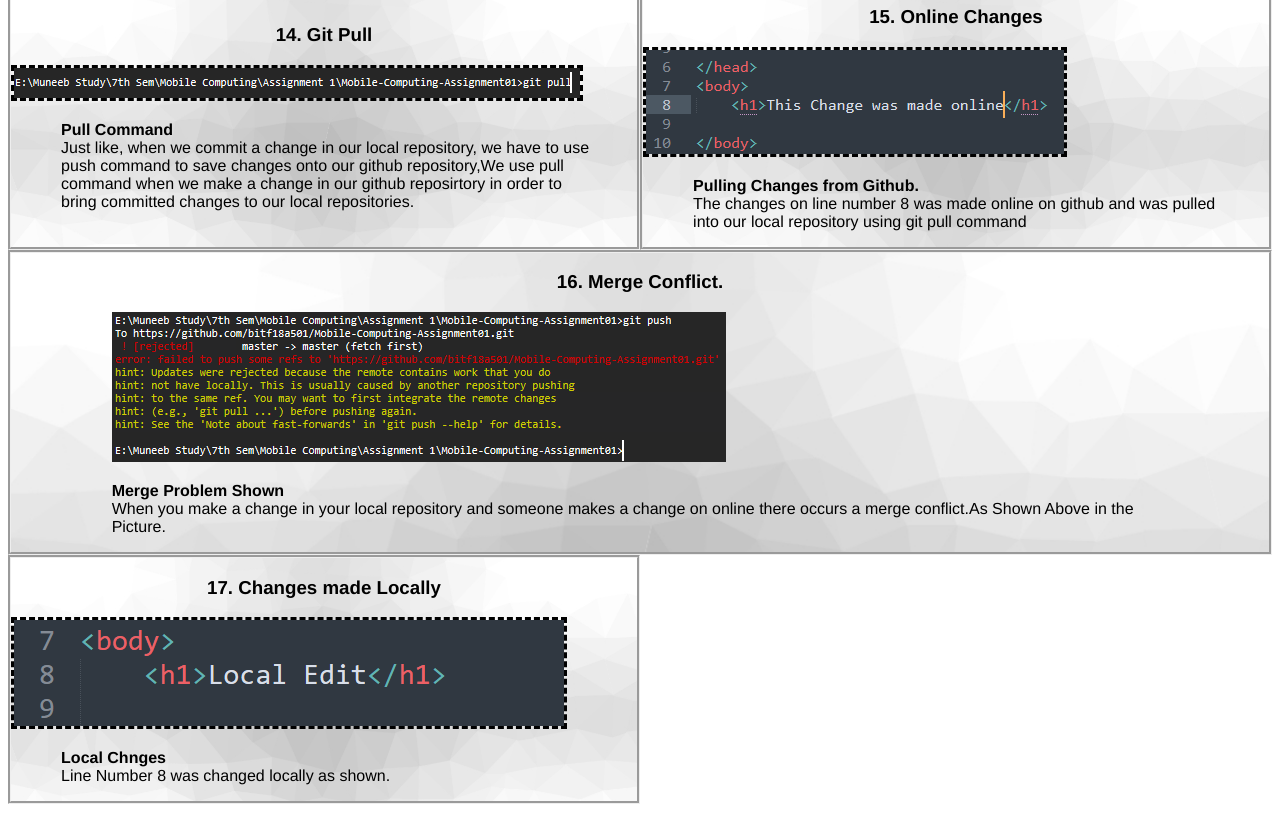
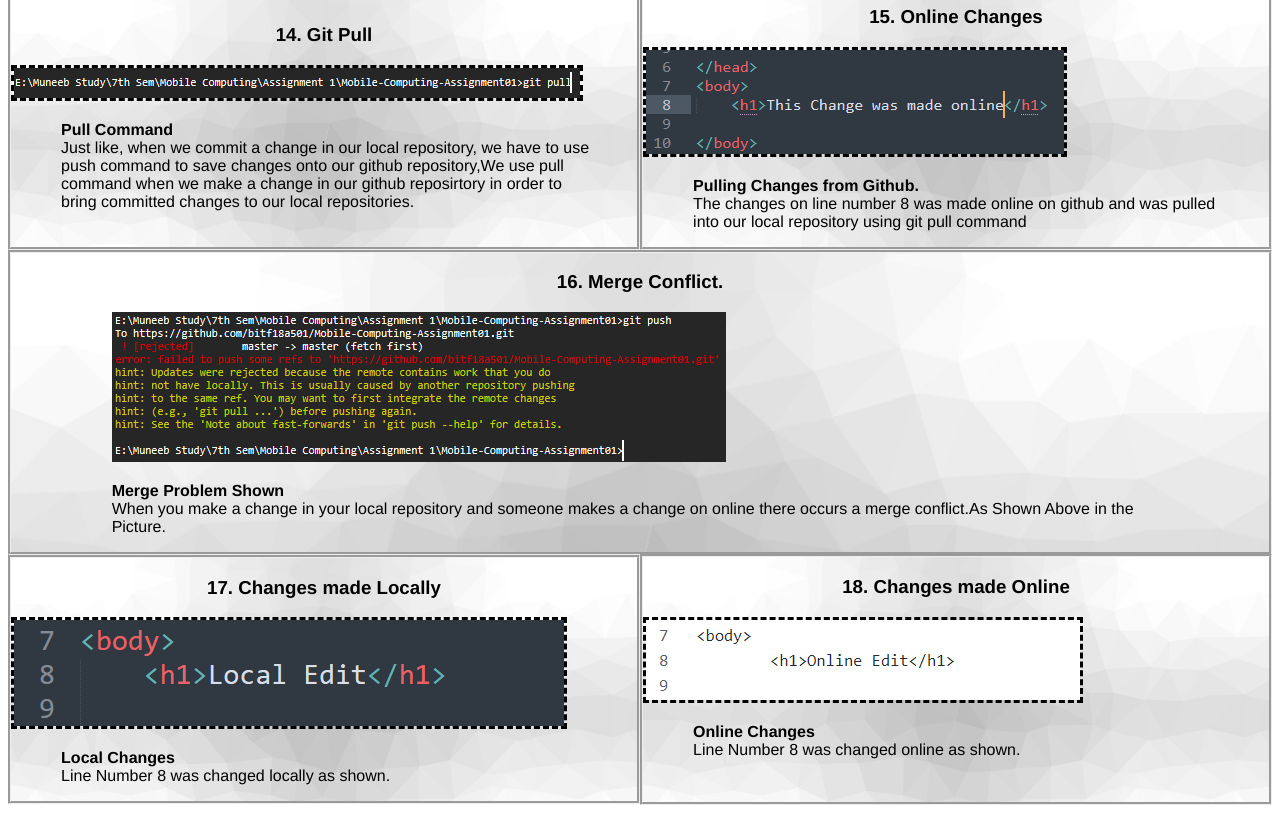
Before and after one commit to bitf18a501/Mobile-Computing-Assignment01, a plain HTML site: page index.html in a window 1280 px wide. Shown: the part 2779-3592 px from the top of the page. Drawn offline with Linux system fonts and the light colour scheme.

Commit message:
Online Changes Shown

```diff
--- a/index.html
+++ b/index.html
@@ -307,10 +307,26 @@
 		<img src="Screenshot_19.png" style="border-style: dashed;"   >
 		<p style="margin-left: 8%; margin-right: 7%; ">
 			<b>
-				Local Chnges
+				Local Changes
 			</b>
 			<br>
 			Line Number 8 was changed locally as shown.
+		</p>
+	</div>
+
+	<div class="row2" style=" margin-top: -250px; padding-bottom: 27px; padding-top: 20	px">
+		<p>
+			<center>
+				<h3><b>18. Changes made Online</b></h3>
+			</center>
+		</p>
+		<img src="Screenshot_21.png" style="border-style: dashed;"   >
+		<p style="margin-left: 8%; margin-right: 7%; ">
+			<b>
+				Online Changes
+			</b>
+			<br>
+			Line Number 8 was changed online as shown.
 		</p>
 	</div>
 
```
